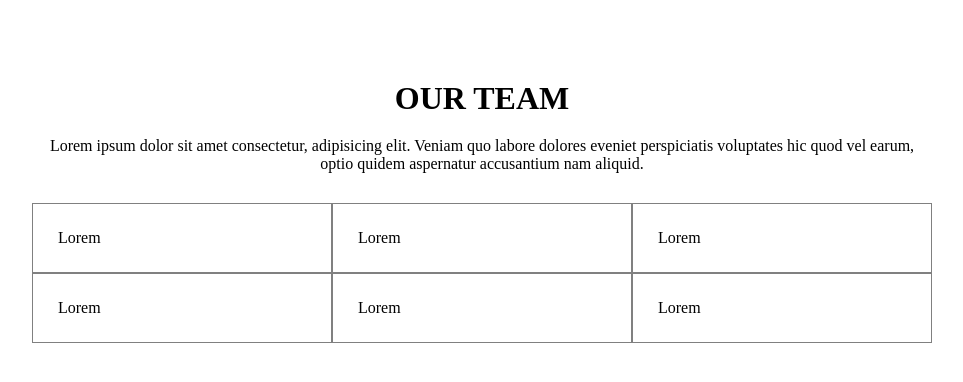
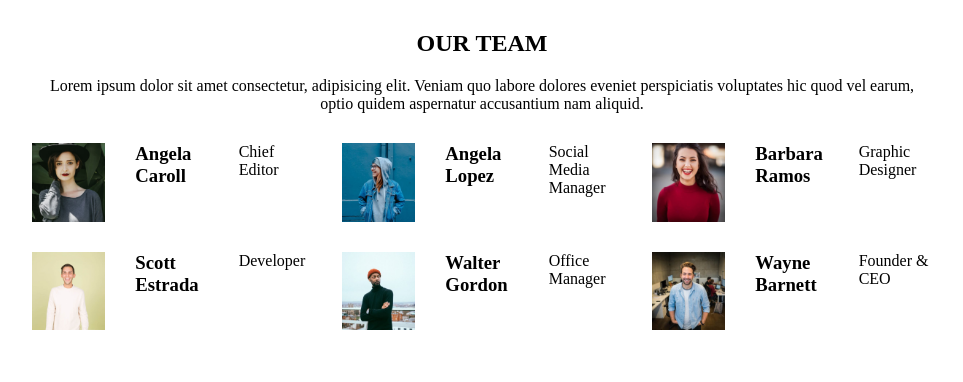
Before and after one commit to Alati11/js-our-team, a plain HTML site: page index.html in a window 1280 px wide. Shown: the whole page, without its empty margins (158-1121 px from the left). Drawn offline with Linux system fonts and the light colour scheme.

Commit message:
print card innerHTML

```diff
--- a/css/app.css
+++ b/css/app.css
@@ -7,31 +7,22 @@ img {
     max-width: 100%;
 }
 .container {
-    width: 900px;
-    max-height: 600px;
-    margin: 80px auto;
-    /* border: 2px solid grey; */
-
-}
-
-.row {
-    display: flex;
-    flex-wrap: wrap;
-}
-
-.col-4 {
-	flex-basis: calc((100% / 12) * 4);
+    max-width: 900px;
+    margin: 0 auto;
 }
 
 .card {
-    padding: 25px;
-    border: 1px solid gray;
+    display: grid;
+    grid-template-columns: repeat(3, 1fr);
+    gap: 30px;
+    /* border: 1px solid blak; */
 }
 
 .title {
     margin: 0 auto;
     text-align: center;
     margin-bottom: 30px;
+    margin-top: 30px;
 }
 
 .presentation {
--- a/index.html
+++ b/index.html
@@ -9,6 +9,7 @@
 </head>
 
 <body>
+    <section>
         <div class="container">
             <div class="title">
                 <h1>OUR TEAM</h1>
@@ -16,24 +17,13 @@
                     quo labore dolores eveniet perspiciatis voluptates
                     hic quod vel earum, optio quidem aspernatur accusantium nam aliquid.</p>
             </div>
-        <div class="row">
-            <div class="col-4">
-                <div class="card">Lorem</div>
-                <div class="card">Lorem</div>
-            </div>
-            <div class="col-4">
-                <div class="card">Lorem</div>
-                <div class="card">Lorem</div>
-            </div>
-            <div class="col-4">
-                <div class="card">Lorem </div>
-                <div class="card">Lorem</div>
-            </div>
         </div>
 
+        <div class="container">
+            <div class="card"></div>
         </div>
 
-
+    </section>
     <script src="./js/app.js"></script>
 </body>
 
--- a/js/app.js
+++ b/js/app.js
@@ -1,55 +1,62 @@
 console.log(" our team");
-let ourTeam = " "
 
 // - Creare l’array di oggetti con le informazioni fornite.
 const team = [
 	{
-		nome: 'Angela',
-		cognome: 'Caroll',
+		nome: 'Angela Caroll',
 		ruolo: 'Chief Editor',
-		foto: 'angela-caroll-chief-editor.jpg',
+		foto: './img/angela-caroll-chief-editor.jpg',
 	},
 	{
-		nome: 'Angela',
-		cognome: 'Lopez',
+		nome: 'Angela Lopez',
 		ruolo: 'Social Media Manager',
-		foto: 'angela-lopez-social-media-manager.jpg',
+		foto: './img/angela-lopez-social-media-manager.jpg',
 	},
 	{
-		nome: 'Barbara',
-		cognome: 'Ramos',
+		nome: 'Barbara Ramos',
 		ruolo: 'Graphic Designer',
-		foto: 'barbara-ramos-graphic-designer.jpg',
+		foto: './img/barbara-ramos-graphic-designer.jpg',
 	},
 	{
-		nome: 'Scott',
-		cognome: 'Estrada',
+		nome: 'Scott Estrada',
 		ruolo: 'Developer',
-		foto: 'scott-estrada-developer.jpg',
+		foto: './img/scott-estrada-developer.jpg',
 	},
 	{
-		nome: 'Walter',
-		cognome: 'Gordon',
+		nome: 'Walter Gordon',
 		ruolo: 'Office Manager',
-		foto: 'walter-gordon-office-manager.jpg',
+		foto: './img/walter-gordon-office-manager.jpg',
 	},
 	{
-		nome: 'Wayne',
-		cognome: 'Barnett',
+		nome: 'Wayne Barnett',
 		ruolo: 'Founder & CEO',
-		foto: 'wayne-barnett-founder-ceo.jpg',
+		foto: './img/wayne-barnett-founder-ceo.jpg',
 	},
 ]
-// console.log(team);
+console.log(team);
 
 // - Stampare su console, per ogni membro del team, le informazioni di nome, ruolo e la stringa della foto
 // console.log(team[0],team[1], team[2], team[3], team[4], team[5]);
+const cardElement = document.querySelector('.card');
+
+
+
 for (let i = 0; i < team.length; i++) {
 	let ourTeam = team[i];
 	console.log(ourTeam);
+
+	const nome = ourTeam.nome
+	const ruolo = ourTeam.ruolo
+	const foto = ourTeam.foto
+
+	// - Stampare le informazioni di ogni membro su DOM sottoforma di stringhe
+	const html = `
+	<div class="card">
+	  <img src="${foto}">
+	  <h3>${nome}</h3>
+	  <p>${ruolo}</p>
+	</div>
+	`
+	cardElement.innerHTML += html
+	console.log(cardElement);
 }
-
-// - Stampare le informazioni di ogni membro su DOM sottoforma di stringhe
-const cardElement = document.querySelectorAll('.card');
-console.log(cardElement);
-cardElement.innerHTML = `<div class="card">${ourTeam}</div>`;
```
Lines whose indentation alone changed are shown as unchanged.
